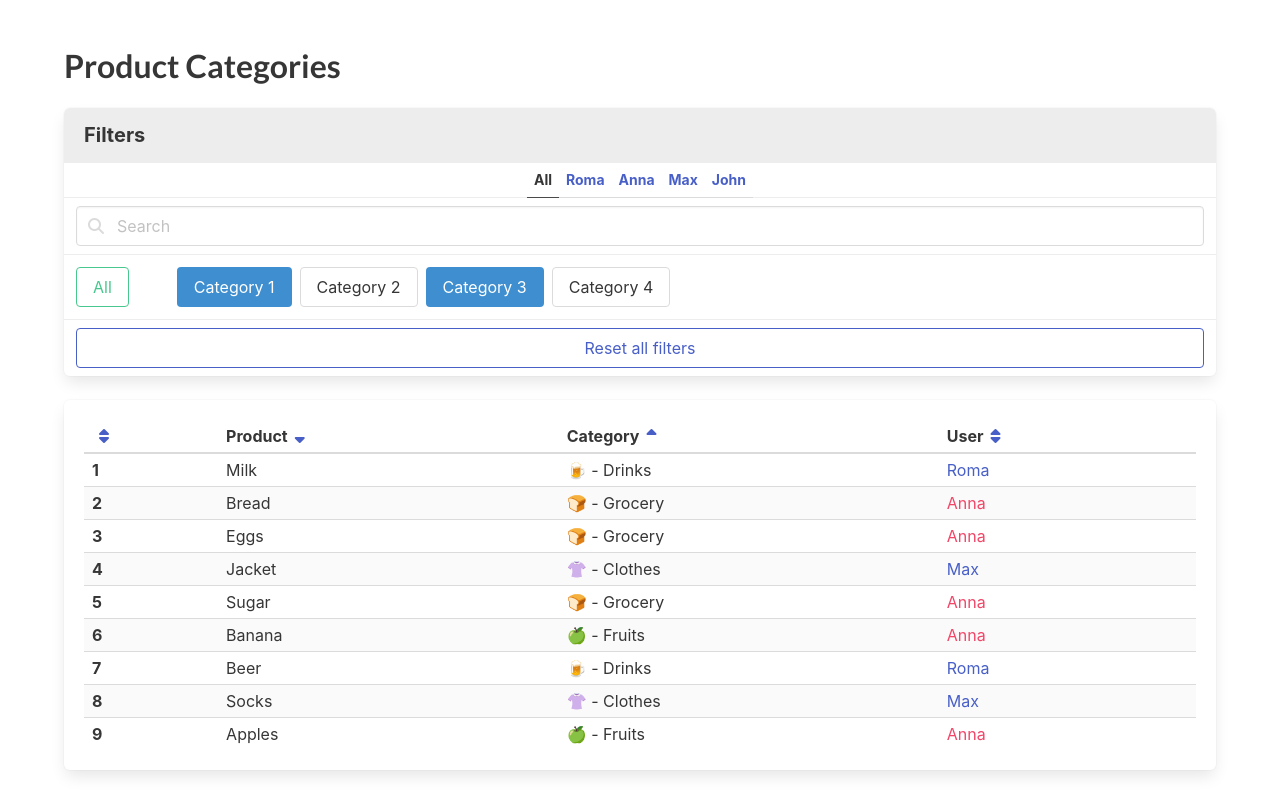
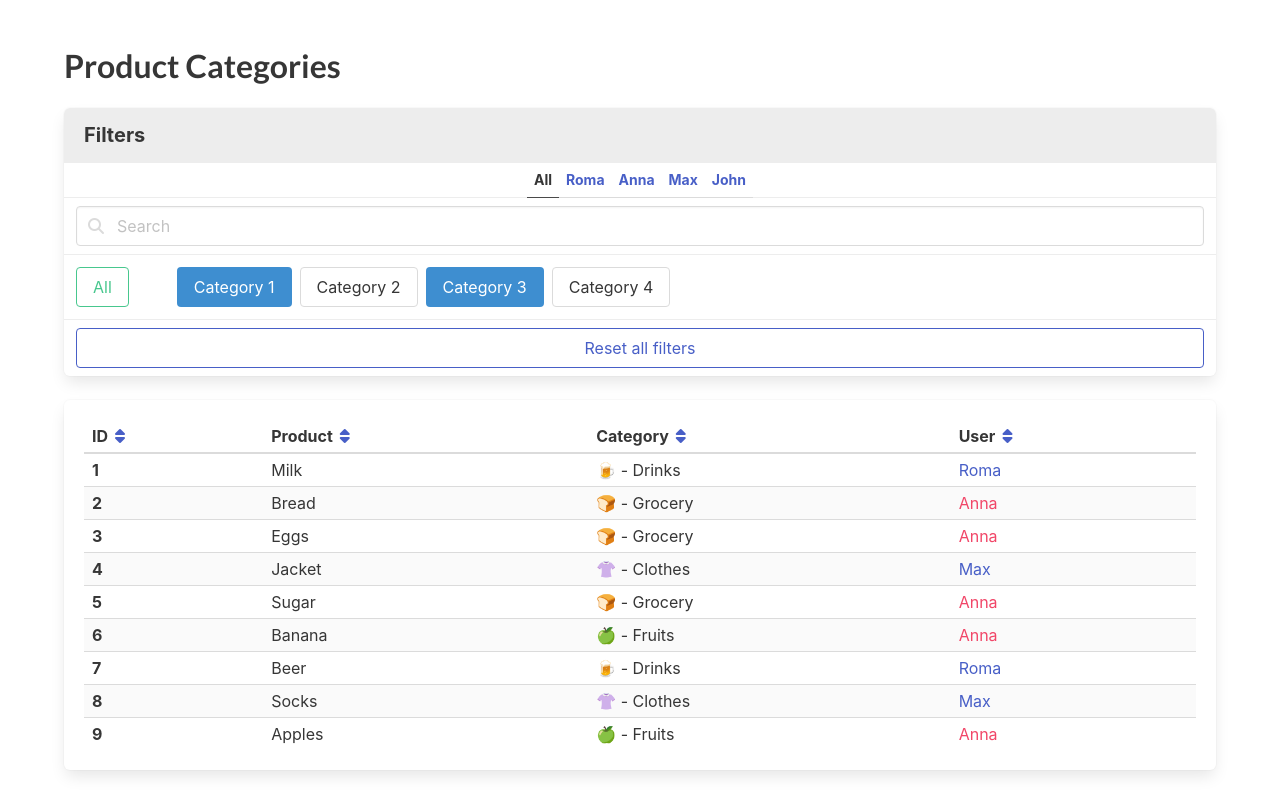
Before and after one commit to Olexandr6/react_product-categories_fs_jan24, a React (Create React App) app: page / in a window 1280 px wide. Built offline with nearby package versions, Linux system fonts and the light colour scheme.

Commit message:
all tasks done

```diff
--- a/src/App.tsx
+++ b/src/App.tsx
@@ -30,6 +30,7 @@ export const App = () => {
 
   let filteredProducts = [...products];
 
+  // #region Filters
   if (selectedUser) {
     filteredProducts = products.filter(
       product => product.user?.id === selectedUser.id, // product.user && product.user?.id
@@ -41,6 +42,7 @@ export const App = () => {
       product => product.name.toLowerCase().includes(query.toLowerCase()),
     );
   }
+  // #endregion
 
   return (
     <div className="section">
--- a/src/components/PeopleTable.tsx
+++ b/src/components/PeopleTable.tsx
@@ -1,11 +1,67 @@
 import cn from 'classnames';
+import { useState } from 'react';
 import { Product } from '../types';
+import { SortLink } from './SortLink';
 
 interface Props {
   products: Product[];
 }
 
-export const PeopleTable: React.FC<Props> = ({ products }) => (
+export const PeopleTable: React.FC<Props> = ({ products }) => {
+  const [sortColumn, setSortColumn] = useState('');
+  const [isReversed, setIsReversed] = useState(false);
+
+  const preparedProducts = [...products];
+
+  const sortBy = (column: string) => {
+    const firstClick = column !== sortColumn;
+    const secondClick = column === sortColumn && !isReversed;
+    const thirdClick = column === sortColumn && isReversed;
+
+    if (firstClick) {
+      setSortColumn(column);
+      setIsReversed(false);
+    }
+
+    if (secondClick) {
+      setIsReversed(true);
+    }
+
+    if (thirdClick) {
+      setSortColumn('');
+      setIsReversed(false);
+    }
+  };
+
+  if (sortColumn) {
+    preparedProducts.sort((productA, productB) => {
+      switch (sortColumn) {
+        case 'ID':
+          return productA.id - productB.id;
+        case 'Product':
+          return productA.name.localeCompare(productB.name);
+        case 'Category':
+          return productA.category.title
+            .localeCompare(productB.category.title);
+        case 'User': {
+          if (productA.user && productB.user) {
+            return productA.user.name.localeCompare(productB.user.name);
+          }
+
+          return 0;
+        }
+
+        default:
+          return 0;
+      }
+    });
+  }
+
+  if (isReversed) {
+    preparedProducts.reverse();
+  }
+
+  return (
     <table
       data-cy="ProductTable"
       className="table is-striped is-narrow is-fullwidth"
@@ -14,13 +70,13 @@ export const PeopleTable: React.FC<Props> = ({ products }) => (
         <tr>
           <th>
             <span className="is-flex is-flex-wrap-nowrap">
-            {}
+              ID
 
-            <a href="#/" aria-label="sorting icon">
-              <span className="icon">
-                <i data-cy="SortIcon" className="fas fa-sort" />
-              </span>
-            </a>
+              <SortLink
+                isActive={sortColumn === 'ID'}
+                isReversed={isReversed}
+                onClick={() => sortBy('ID')}
+              />
             </span>
           </th>
 
@@ -28,14 +84,11 @@ export const PeopleTable: React.FC<Props> = ({ products }) => (
             <span className="is-flex is-flex-wrap-nowrap">
               Product
 
-            <a href="#/" aria-label="sorting icon">
-              <span className="icon">
-                <i
-                  data-cy="SortIcon"
-                  className="fas fa-sort-down"
+              <SortLink
+                isActive={sortColumn === 'Product'}
+                isReversed={isReversed}
+                onClick={() => sortBy('Product')}
               />
-              </span>
-            </a>
             </span>
           </th>
 
@@ -43,11 +96,11 @@ export const PeopleTable: React.FC<Props> = ({ products }) => (
             <span className="is-flex is-flex-wrap-nowrap">
               Category
 
-            <a href="#/" aria-label="sorting icon">
-              <span className="icon">
-                <i data-cy="SortIcon" className="fas fa-sort-up" />
-              </span>
-            </a>
+              <SortLink
+                isActive={sortColumn === 'Category'}
+                isReversed={isReversed}
+                onClick={() => sortBy('Category')}
+              />
             </span>
           </th>
 
@@ -55,18 +108,18 @@ export const PeopleTable: React.FC<Props> = ({ products }) => (
             <span className="is-flex is-flex-wrap-nowrap">
               User
 
-            <a href="#/" aria-label="sorting icon">
-              <span className="icon">
-                <i data-cy="SortIcon" className="fas fa-sort" />
-              </span>
-            </a>
+              <SortLink
+                isActive={sortColumn === 'User'}
+                isReversed={isReversed}
+                onClick={() => sortBy('User')}
+              />
             </span>
           </th>
         </tr>
       </thead>
 
       <tbody>
-      {products.map(({ category, user, ...product }) => (
+        {preparedProducts.map(({ category, user, ...product }) => (
           <tr data-cy="Product" key={product.id}>
             <td className="has-text-weight-bold" data-cy="ProductId">
               {product.id}
@@ -91,3 +144,4 @@ export const PeopleTable: React.FC<Props> = ({ products }) => (
       </tbody>
     </table>
   );
+};
--- /dev/null
+++ b/src/components/SortLink.tsx
@@ -0,0 +1,27 @@
+import cn from 'classnames';
+import { FC } from 'react';
+
+interface Props {
+  isActive: boolean;
+  isReversed: boolean;
+  onClick: () => void;
+}
+
+export const SortLink: FC<Props> = ({ isActive, isReversed, onClick }) => (
+  <a
+    href="#/"
+    aria-label="sorting icon"
+    onClick={onClick}
+  >
+    <span className="icon">
+      <i
+        data-cy="SortIcon"
+        className={cn('fas', {
+          'fa-sort': !isActive,
+          'fa-sort-up': isActive && !isReversed,
+          'fa-sort-down': isActive && isReversed,
+        })}
+      />
+    </span>
+  </a>
+);
```
Lines whose indentation alone changed are shown as unchanged.
